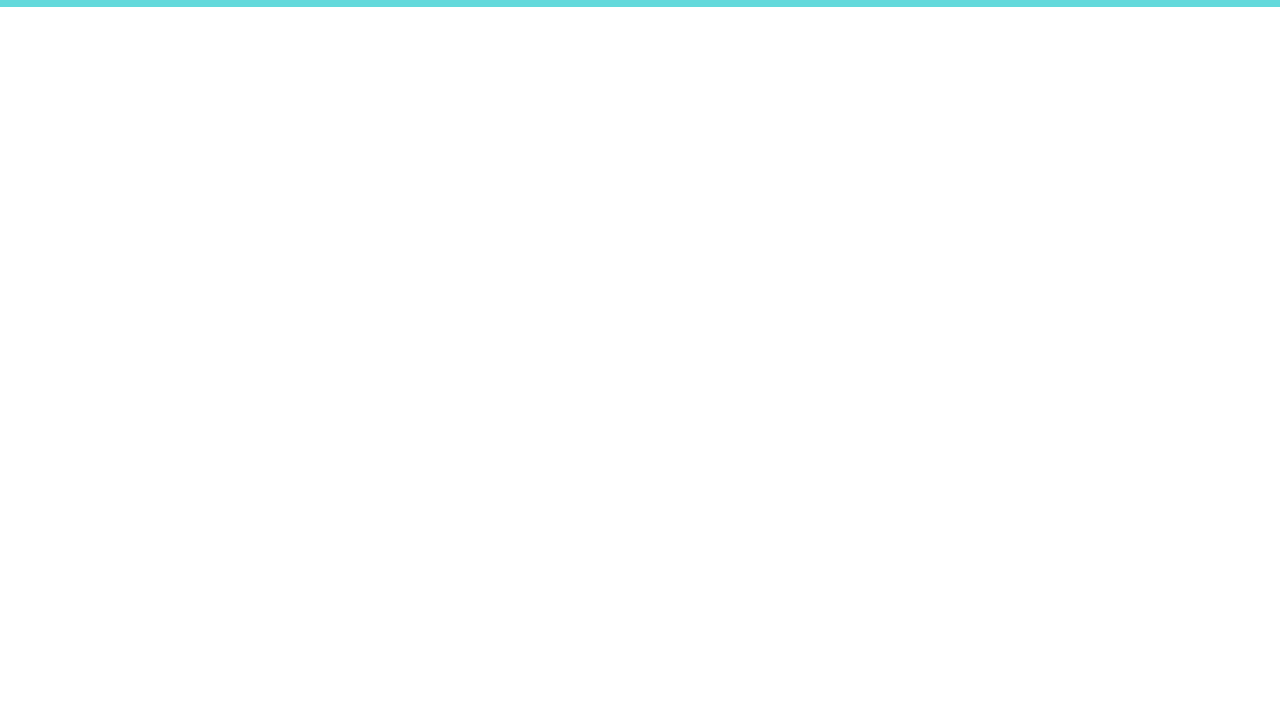
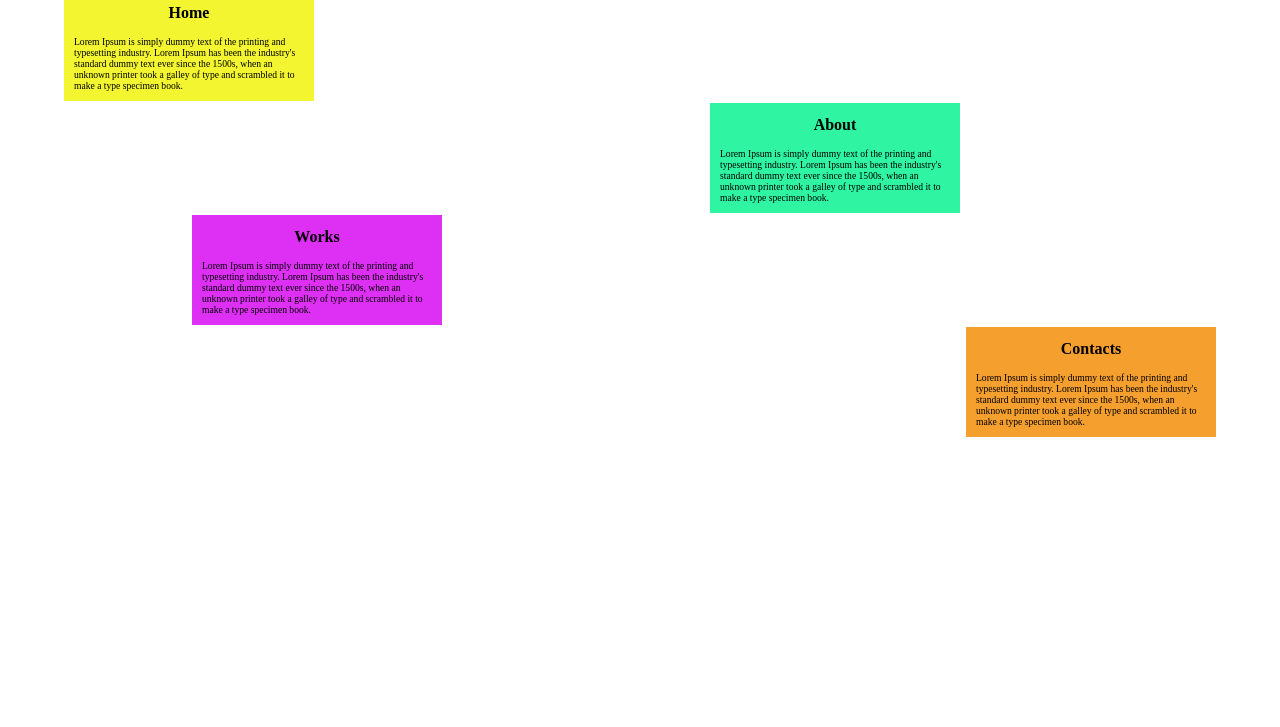
Before and after one commit to Aleksandrovich-Nikolai/hw-7, a plain HTML site: page index.html in a window 1280 px wide. Shown: the part 73-800 px from the top of the page. Drawn offline with Linux system fonts and the light colour scheme.

Commit message:
add container elements with css

```diff
--- a/index.css
+++ b/index.css
@@ -1,11 +1,59 @@
+body {
+  margin: 0;
+}
+
 .header {
   position: fixed;
   width: 100%;
   background-color: #63d9db;
   top: 0;
   left: 0;
+  z-index: 1;
 }
 
 .header-title {
   text-align: center;
+  font-size: 1.2rem;
 }
+
+.container-1 {
+  position: absolute;
+  width: 250px;
+  background-color: #f2f52f;
+  top: 64px;
+  left: 5%;
+}
+
+.container-2 {
+  position: absolute;
+  width: 250px;
+  background-color: #2ff5a3;
+  right: 25%;
+  top: 176px;
+}
+
+.container-3 {
+  position: absolute;
+  width: 250px;
+  background-color: #de2ff5;
+  left: 15%;
+  top: 288px;
+}
+
+.container-4 {
+  position: absolute;
+  width: 250px;
+  background-color: #f59f2f;
+  right: 5%;
+  top: 400px;
+}
+
+.container-title {
+  text-align: center;
+  font-size: 1rem;
+}
+
+.container-text {
+  margin: 10px;
+  font-size: 0.6rem;
+}
--- a/index.html
+++ b/index.html
@@ -11,14 +11,57 @@
   <link rel="stylesheet" href="index.css">
 </head>
 <body>
+
   <header class="header">
 
-    <h1 class="header-title">Page title</h1>
+      <h1 class="header-title">Page title</h1>
 
   </header>
 
   <main>
 
+    <div class="container-1">
+
+      <h2 class="container-title">Home</h2>
+
+      <p class="container-text">
+        Lorem Ipsum is simply dummy text of the printing and typesetting industry. Lorem Ipsum has been the industry's standard dummy text ever since the 1500s, when an unknown printer took a galley of type and scrambled it to make a type specimen book.
+      </p>
+
+    </div>
+
+    <div class="container-2">
+
+      <h2 class="container-title">About</h2>
+
+      <p class="container-text">
+        Lorem Ipsum is simply dummy text of the printing and typesetting industry. Lorem Ipsum has been the industry's standard dummy text ever since the 1500s, when an unknown printer took a galley of type and scrambled it to make a type specimen book.
+      </p>
+
+    </div>
+
+    <div class="container-3">
+
+      <h2 class="container-title">Works</h2>
+
+      <p class="container-text">
+        Lorem Ipsum is simply dummy text of the printing and typesetting industry. Lorem Ipsum has been the industry's standard dummy text ever since the 1500s, when an unknown printer took a galley of type and scrambled it to make a type specimen book.
+      </p>
+
+    </div>
+
+    <div class="container-4">
+
+      <h2 class="container-title">Contacts</h2>
+
+      <p class="container-text">
+        Lorem Ipsum is simply dummy text of the printing and typesetting industry. Lorem Ipsum has been the industry's standard dummy text ever since the 1500s, when an unknown printer took a galley of type and scrambled it to make a type specimen book.
+      </p>
+
+    </div>
+
+
+
   </main>
 
 </body>
```
